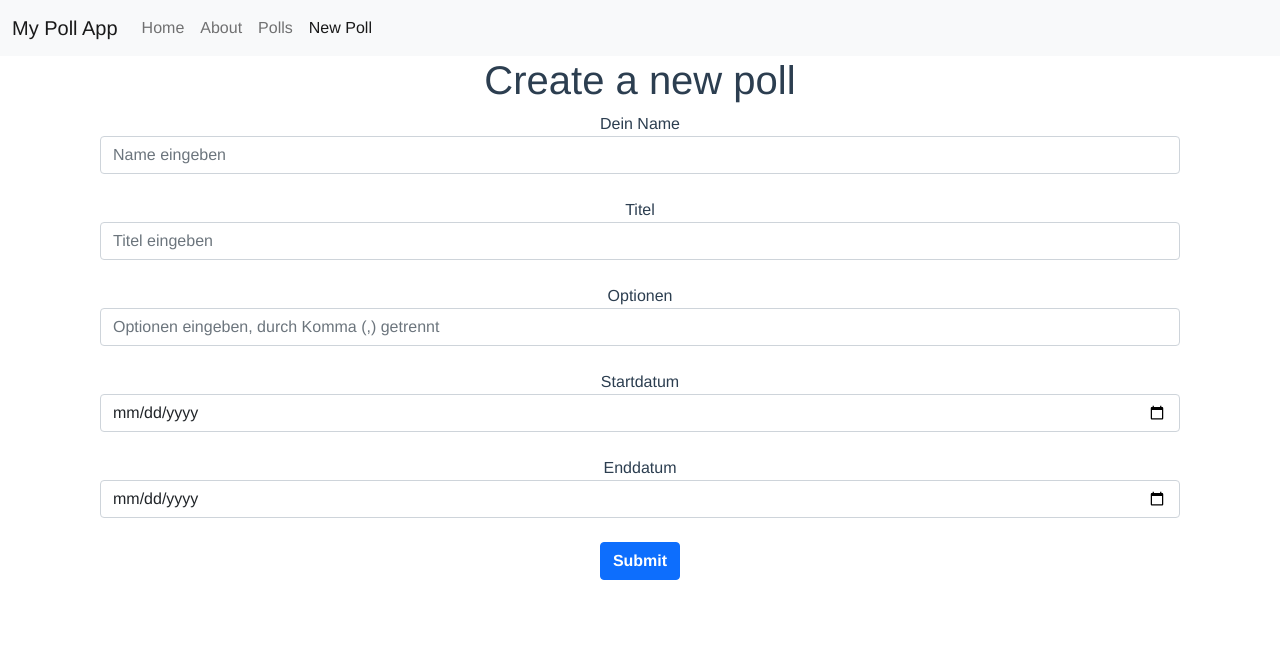
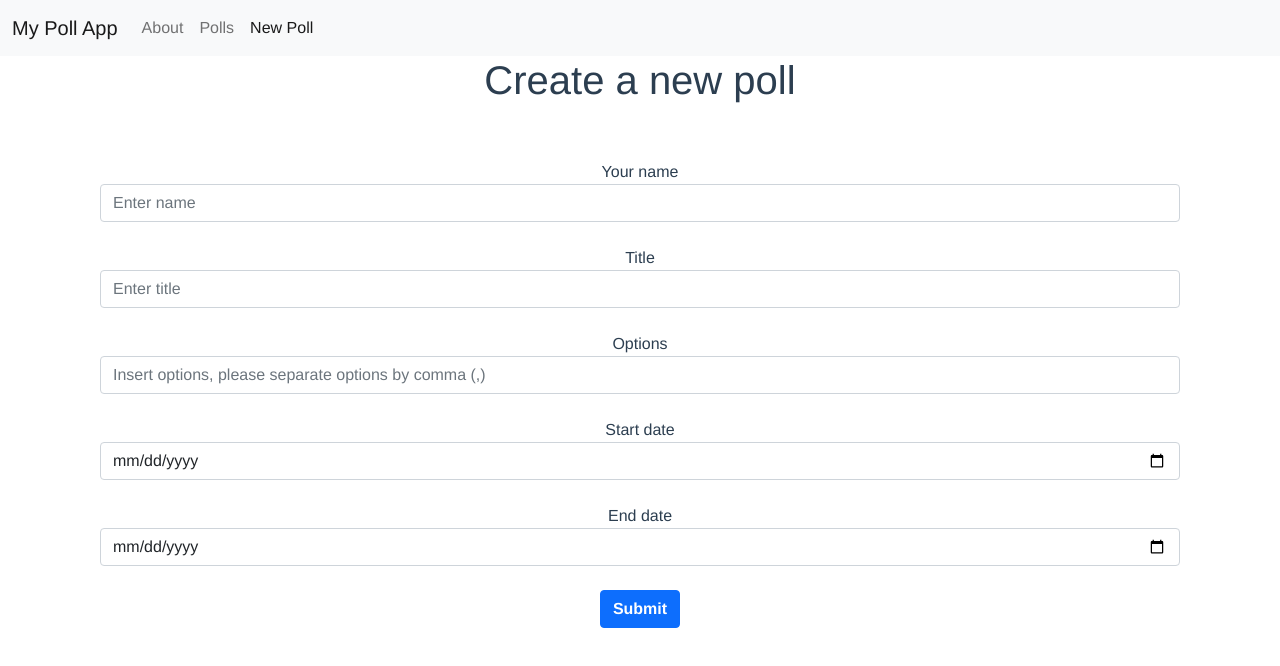
Before and after one commit to mellixt/webtech-frontend, a Vue app: page /newpoll in a window 1280 px wide. Shown: the top 666 px of the page. Built offline with nearby package versions, Linux system fonts and the light colour scheme.

Commit message:
Add share button and change language to english

```diff
--- a/src/components/Navbar.vue
+++ b/src/components/Navbar.vue
@@ -7,7 +7,6 @@
       </button>
       <div class="collapse navbar-collapse" id="navbarNavAltMarkup">
         <div class="navbar-nav">
-          <router-link class="nav-link" to="/">Home</router-link>
           <router-link class="nav-link" to="/about">About</router-link>
           <router-link class="nav-link" to="/polls">Polls</router-link>
           <router-link class="nav-link" to="/newpoll">New Poll</router-link>
--- a/src/views/About.vue
+++ b/src/views/About.vue
@@ -6,8 +6,7 @@
     <div style="width: 100%; float:left">
       <img src="https://images-na.ssl-images-amazon.com/images/I/51cOM2ZPaoL.png" style="width:13%" alt="...">
       <br>
-      <br>
-      <p style="color:#F1F1F1 ; font-size:80%;" ><b>Image from:</b> https://images-na.ssl-images-amazon.com/images/I/51cOM2ZPaoL.png</p>
+      <p style="color:#E1E1E1 ; font-size:80%;" ><b>Image from:</b> https://images-na.ssl-images-amazon.com/images/I/51cOM2ZPaoL.png</p>
     </div>
     <div style="width: 100%; float:right">
       <textbox>
--- a/src/views/Delete.vue
+++ b/src/views/Delete.vue
@@ -1,7 +1,7 @@
 <template>
   <div class="main">
-    <h1>Umfrage wurde gelöscht.</h1>
-    <a href="/polls">Zurück zu allen Umfragen</a>
+    <h1>Poll successfully deleted.</h1>
+    <a href="/polls">Go back to your polls</a>
   </div>
 </template>
 
--- a/src/views/NewPoll.vue
+++ b/src/views/NewPoll.vue
@@ -1,26 +1,28 @@
 <template>
   <div class="main">
     <h1>Create a new poll</h1>
+    <br>
+    <br>
     <form action="/" method="POST">
       <div class="form-group">
-        <label for="userName">Dein Name</label>
-        <input id="userName" v-model="username" class="form-control" placeholder="Name eingeben" type="text">
+        <label for="userName">Your name</label>
+        <input id="userName" v-model="username" class="form-control" placeholder="Enter name" type="text">
       </div>
       <div class="form-group">
-        <label for="pollTitle">Titel</label>
-        <input id="pollTitle" v-model="title" class="form-control" placeholder="Titel eingeben" type="text">
+        <label for="pollTitle">Title</label>
+        <input id="pollTitle" v-model="title" class="form-control" placeholder="Enter title" type="text">
       </div>
       <div class="form-group">
-        <label for="pollOptions">Optionen</label>
+        <label for="pollOptions">Options</label>
         <input id="pollOptions" v-model="options" class="form-control"
-               placeholder="Optionen eingeben, durch Komma (,) getrennt" type="text">
+               placeholder="Insert options, please separate options by comma (,)" type="text">
       </div>
       <div class="form-group">
-        <label for="startDate">Startdatum</label>
+        <label for="startDate">Start date</label>
         <input id="startDate" v-model="creationDate" class="form-control" type="date">
       </div>
       <div class="form-group">
-        <label for="endDate">Enddatum</label>
+        <label for="endDate">End date</label>
         <input id="endDate" v-model="endDate" class="form-control" placeholder="Enddatum eingeben" type="date">
       </div>
       <!-- <button class="btn btn-primary" type="submit" @click.prevent="createPolls">Submit</button> -->
--- a/src/views/Poll.vue
+++ b/src/views/Poll.vue
@@ -25,6 +25,8 @@
             <th>{{ votes[index] }} </th>
           </tr>
       </table>
+      <br>
+      <button type="button" class="btn-clipboard" title="" data-bs-original-title="Copy to clipboard"  @click.prevent="copyURL">Teile deine Umfrage</button>
     </div>
   </div>
 </template>
@@ -94,8 +96,15 @@ export default {
 
       fetch(endpoint, requestOptions)
         .catch(error => console.log('error', error))
+    },
+    copyURL () {
+      const copyText = 'localhost:3000/vote-poll/' + this.$route.params.id
+      /* Copy the text inside the text field */
+      navigator.clipboard.writeText(copyText)
+
+      /* Alert the copied text */
+      alert('Copied the text: ' + copyText)
     }
-
   }
 }
 </script>
--- a/src/views/Polls.vue
+++ b/src/views/Polls.vue
@@ -1,5 +1,6 @@
 <template>
   <h1>Welcome to your Polls</h1>
+  <p style="color:#E1E1E1 ; font-size:80%;" ><b>Image from:</b> https://www.voxco.com/wp-content/uploads/2021/09/Opinion-Polls1.png</p>
   <div class="container-fluid">
   <div class="row row-cols-1 row-cols-md-4 g-4">
    <div class="col" v-for="poll in polls" :key="poll.id">
@@ -8,13 +9,13 @@
           <img src="https://www.voxco.com/wp-content/uploads/2021/09/Opinion-Polls1.png" class="card-img-top" alt="...">
           <h5 class="card-title" align="left"> <b>{{ poll.title}}</b></h5>
           <p class="card-text" align="left">
-            Erstellt von: {{ poll.username }}<br>
-            Erstellt am: {{ poll.creationDate }}<br>
-            Optionen: "{{ poll.options}}".
+            Created by: {{ poll.username }}<br>
+            Date: {{ poll.creationDate }}<br>
+            Options: "{{ poll.options}}".
           </p>
           <div class="button-div">
-            <a id="vote-btn" :href="'/vote-poll/'+poll.id">Abstimmen</a>
-            <a id="delete-btn" :href="'/delete/'+poll.id">Löschen</a>
+            <a id="vote-btn" :href="'/vote-poll/'+poll.id">Vote</a>
+            <a id="delete-btn" :href="'/delete/'+poll.id">Delete</a>
           </div>
         </div>
       </div>
```
